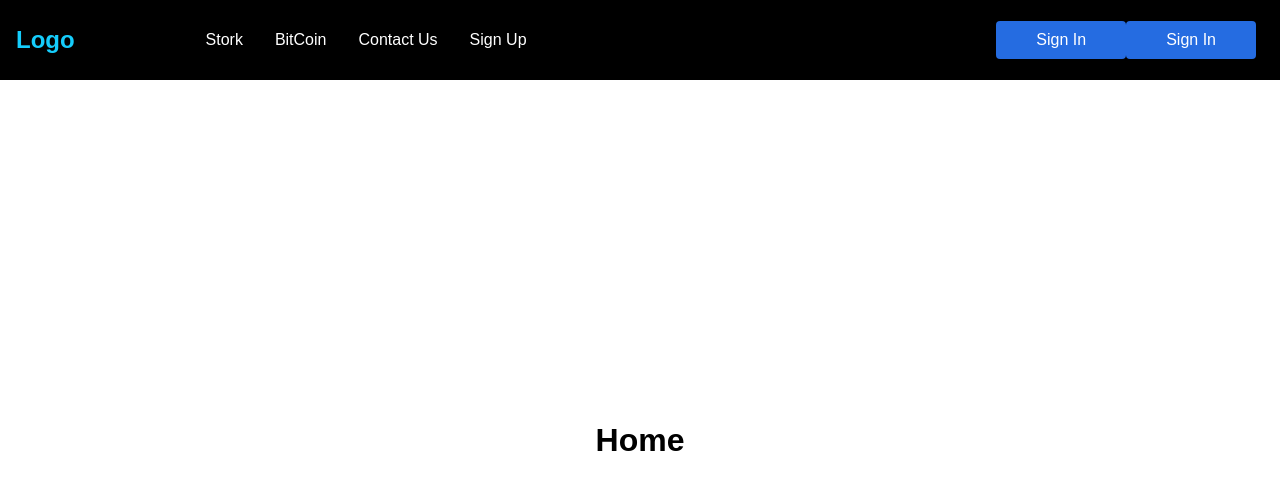
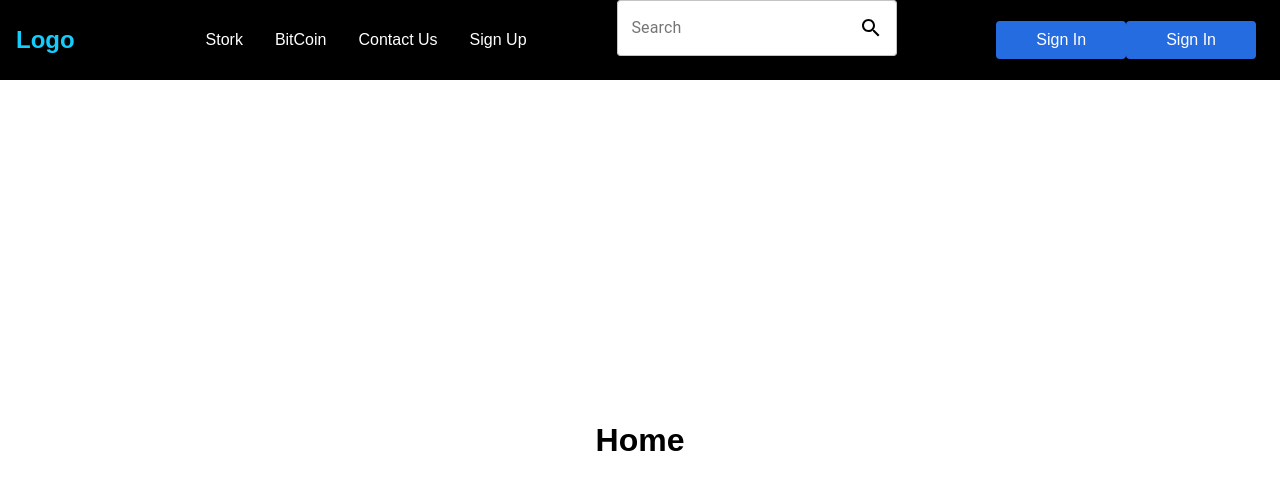
Before and after one commit to salvable/web-Stork, a React (Create React App) app: page / in a window 1280 px wide. Shown: the top 490 px of the page. Built offline with nearby package versions, Linux system fonts and the light colour scheme.

Commit message:
search bar 스타일 변경

```diff
--- a/src/Stork/component/Navbar/index.js
+++ b/src/Stork/component/Navbar/index.js
@@ -27,13 +27,19 @@ const Navbar = () => {
                        Sign Up
                    </NavLink>
                </NavMenu>
-               <TextField variant="outlined"
+               <TextField
+                   variant="outlined"
+                   label="Search"
                    InputProps={{
                        endAdornment: (
                            <InputAdornment position="end">
                                <SearchIcon />
                            </InputAdornment>
                        ),
+                       style:{
+                           backgroundColor: "white",
+                           color: "black"
+                       }
                    }}
                />
                <NavBtn>
```
Lines whose indentation alone changed are shown as unchanged.
